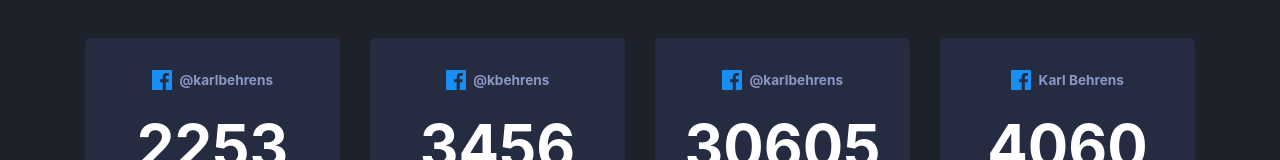
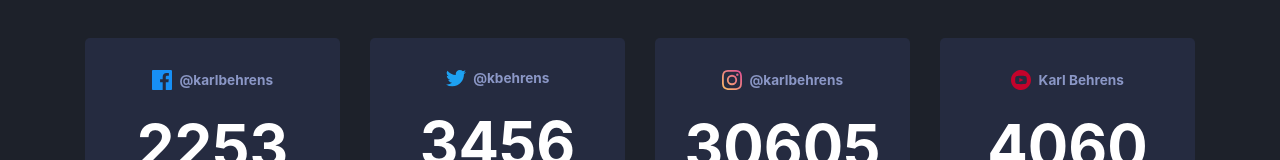
Before and after one commit to karlbehrensg/social-media-dashboard, a Next.js app: page / in a window 1280 px wide. Shown: the part 257-417 px from the top of the page. Built offline with nearby package versions, Linux system fonts and the light colour scheme.

Commit message:
Icono de red social como parametro al componente

```diff
--- a/components/GeneralCard/index.js
+++ b/components/GeneralCard/index.js
@@ -1,12 +1,12 @@
 import IconFacebook from "../Icons/IconFacebook";
 import IconUp from "../Icons/IconUp";
 
-export default function GeneralCard ({ userName, followers, today }) {
+export default function GeneralCard ({ socialMedia, userName, followers, today }) {
   return (
     <>
       <div className="general-card">
         <div className="general-card__header">
-          <IconFacebook/>
+          {socialMedia}
           <span className="sn-user">{userName}</span>
         </div>
         <div className="general-card__main">
--- a/pages/index.js
+++ b/pages/index.js
@@ -1,7 +1,12 @@
 import Head from 'next/head'
+import {useState, useEffect} from "react";
+
 import Header from "../components/Header";
 import GeneralCard from "../components/GeneralCard";
-import {useState, useEffect} from "react";
+import IconFacebook from "../components/Icons/IconFacebook";
+import IconTwitter from "../components/Icons/IconTwitter";
+import IconInstagram from "../components/Icons/IconInstagram";
+import IconYoutube from "../components/Icons/IconYoutube";
 
 export default function Home() {
   const [facebook, setFacebook] = useState([])
@@ -47,21 +52,25 @@ export default function Home() {
         <div className='container'>
           <div className="general-stats">
             <GeneralCard
+              socialMedia=<IconFacebook />
               userName={facebook.username}
               followers={facebook.followers}
               today={facebook.today}
             />
             <GeneralCard
+              socialMedia=<IconTwitter />
               userName={twitter.username}
               followers={twitter.followers}
               today={twitter.today}
             />
             <GeneralCard
+              socialMedia=<IconInstagram />
               userName={instagram.username}
               followers={instagram.followers}
               today={instagram.today}
             />
             <GeneralCard
+              socialMedia=<IconYoutube />
               userName={youtube.username}
               followers={youtube.followers}
               today={youtube.today}
```
